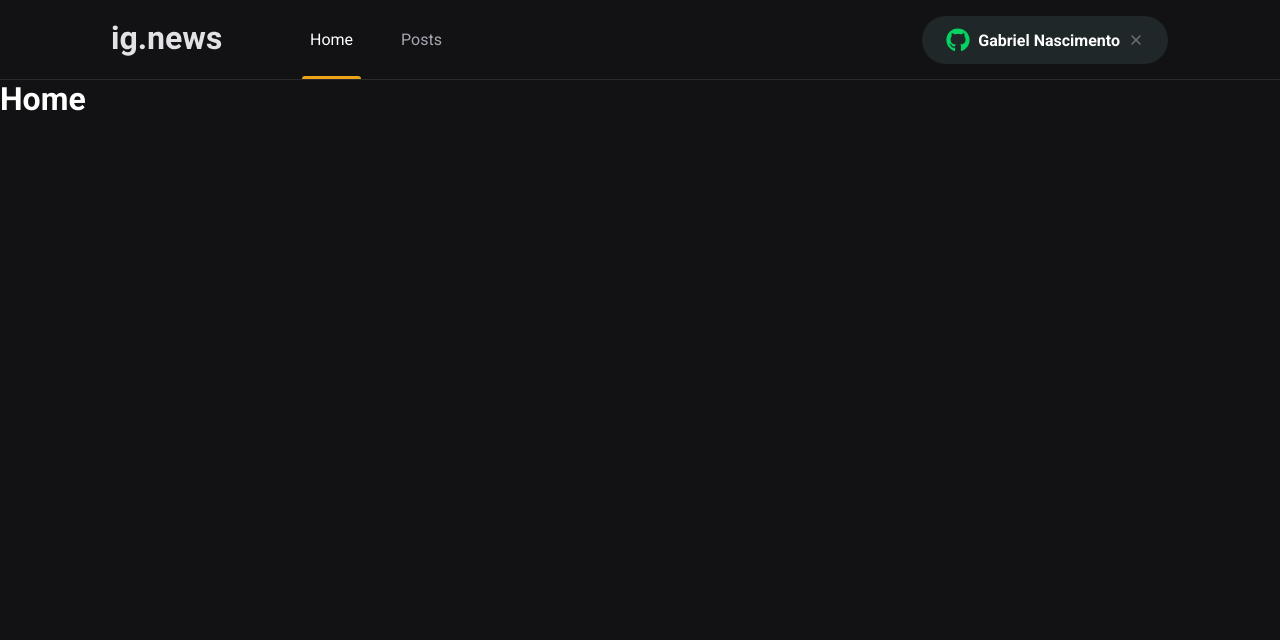
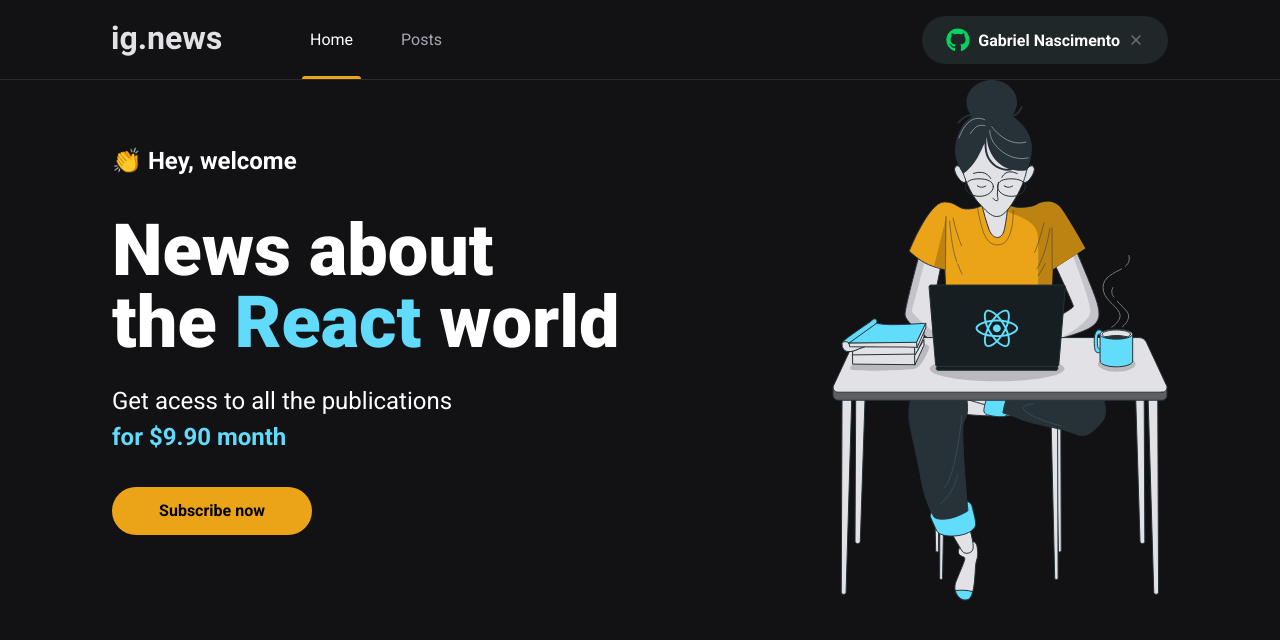
Before and after one commit to Gabriel-sn/ignews, a Next.js app in the folder ignews/: page / in a window 1280 px wide. Shown: the top 640 px of the page. Built offline with nearby package versions, Linux system fonts and the light colour scheme.

Commit message:
Estilização da Home

```diff
--- /dev/null
+++ b/ignews/src/components/SubscribeButton/SubscribeButton.tsx
@@ -0,0 +1,9 @@
+import styles from './subscribeButton.module.scss';
+
+export function SubscribeButton(){
+    return (
+        <button type="button" className={styles.button}>
+            Subscribe now
+        </button>
+    );
+}
--- /dev/null
+++ b/ignews/src/components/SubscribeButton/subscribeButton.module.scss
@@ -0,0 +1,18 @@
+.button {
+    width: 12.5rem;
+    height: 3rem;
+    border: none;
+    border-radius: 3rem;
+    background: var(--yellow-500);
+    font-weight: bold;
+
+    display: flex;
+    justify-content: center;
+    align-items: center;
+
+    transition: filter .2s;
+
+    &:hover{
+        filter: brightness(1.175)
+    }
+}
--- /dev/null
+++ b/ignews/src/pages/home.module.scss
@@ -0,0 +1,44 @@
+.container{
+    max-width: 1120px;
+    margin: 0 auto;
+    padding: 0 2rem;
+
+    display: flex;
+    align-items: center;
+    justify-content: space-between;
+}
+
+.welcome{
+    max-width: 600px;
+
+    > span {
+        font-size: 1.5rem;
+        font-weight: bold;
+    }
+
+    h1 {
+        font-size: 4.5rem;
+        line-height: 4.5rem;
+        font-weight: 900;
+        margin-top: 2.5rem;
+
+        span {
+            color: var(--cyan-500)
+        }
+    }
+
+    p{
+        font-size: 1.5rem;
+        line-height: 2.25rem;
+        margin-top: 1.5rem;
+
+        span {
+            color: var(--cyan-500);
+            font-weight: bold;
+        }
+    }
+
+    button {
+        margin-top: 2rem
+    }
+}
--- a/ignews/src/pages/index.tsx
+++ b/ignews/src/pages/index.tsx
@@ -1,4 +1,6 @@
 import Head from 'next/head';
+import { SubscribeButton } from '../components/SubscribeButton/SubscribeButton';
+import styles from './home.module.scss';
 
 export default function Home() {
   return (
@@ -6,7 +8,23 @@
       <Head>
         <title>Home | igNews</title>
       </Head>
-      <h1>Home</h1>
+
+      <main className={styles.container}>
+        <section className={styles.welcome}>
+          <span>👏 Hey, welcome</span>
+          <h1>
+            News about <br/>the <span>React</span> world
+          </h1>
+          <p>
+            Get acess to all the publications <br/>
+            <span>for $9.90 month</span>
+          </p>
+
+          <SubscribeButton/>
+        </section>
+
+        <img src="/images/avatar.svg" alt="Girl Coding" />
+      </main>
     </>
   )
 }
```
